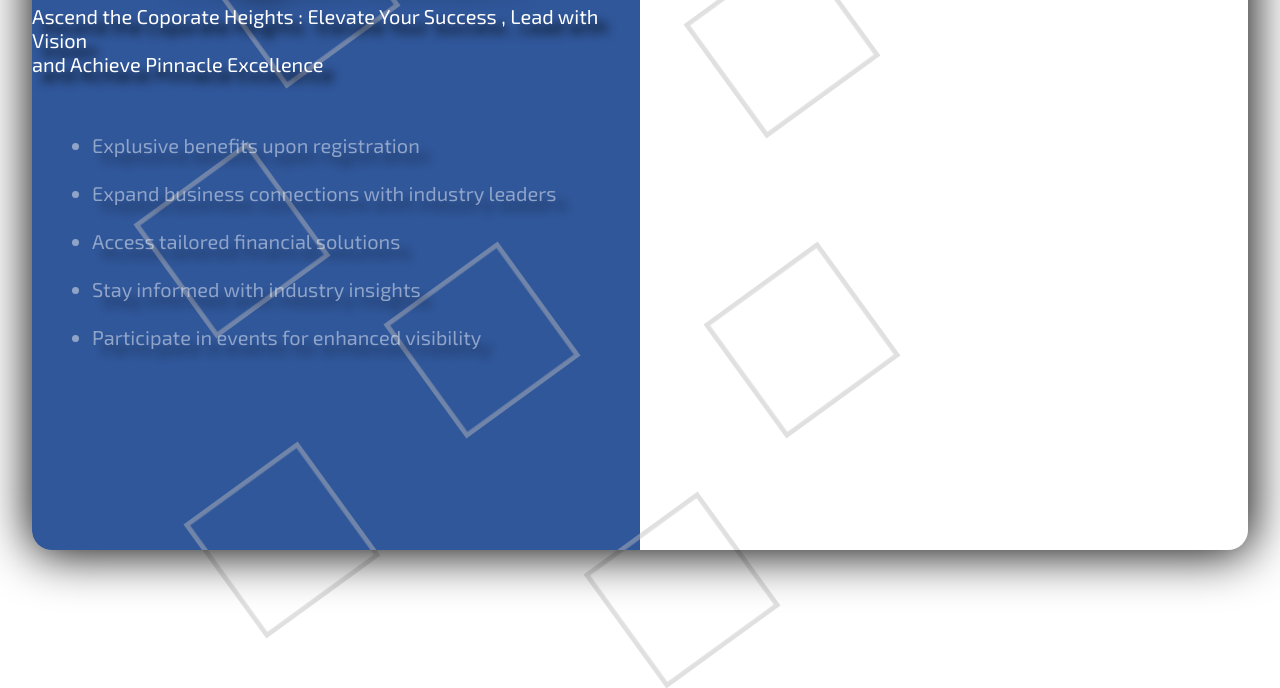
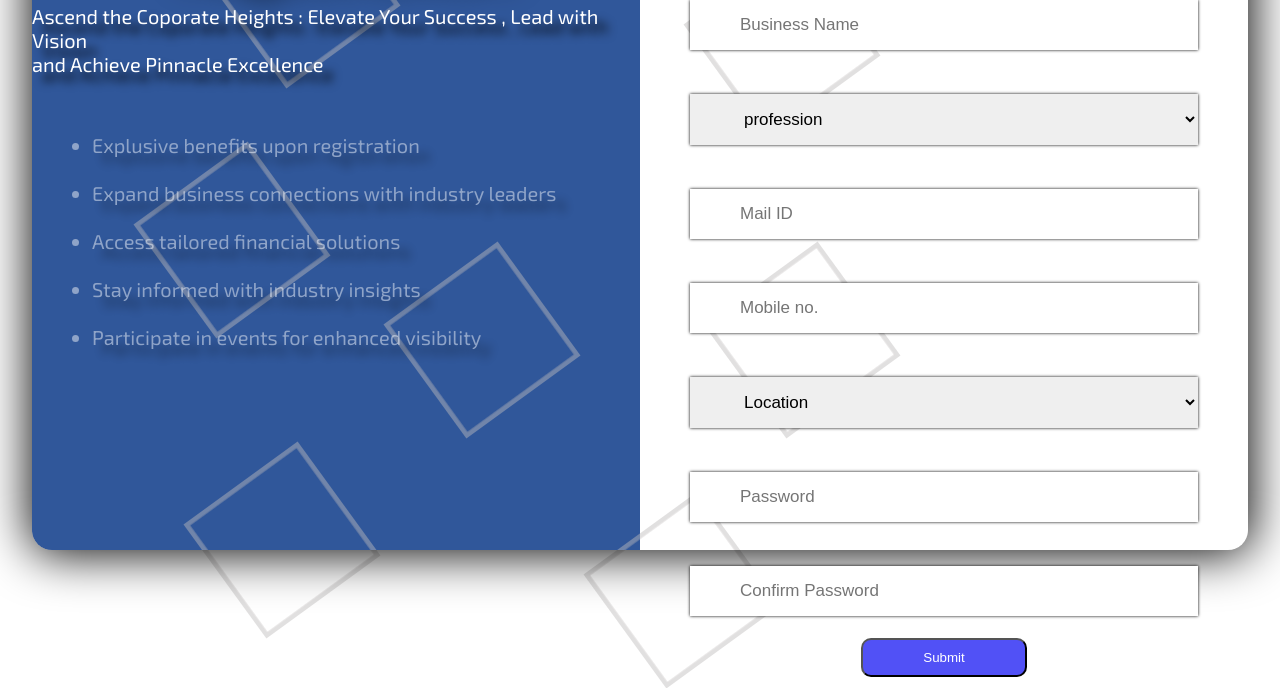
Before and after one commit to AishMishra001/Corporate-Registration-Website, a plain HTML site: page index.html in a window 1280 px wide. Shown: the part 230-918 px from the top of the page. Drawn offline with Linux system fonts and the light colour scheme.

Commit message:
done with the changes

```diff
--- a/index.html
+++ b/index.html
@@ -72,12 +72,39 @@
         <button class="register"><a href="#">Register</a>
 
         </button>
-        <button class="login">
-          Login</button>
+        <button class="login"><a href="#">Login</a>
+          </button>
 
 
       </div>
+      <div class="lowerPart">
+        <form class="form" action="backend.php">
+         <input type="text" placeholder="Name" class="button">
+         <input type="text" placeholder="Business Name" class="button">
+         <select name="" id="option" class="button">
+         <option value="" disabled selected>profession</option>
+         <option value="">Engineering</option>
+         <option value="">Doctor</option>
+         <option value="">Real Estate Agent</option>
+        </select>
+        <input type="email" name="" id="" placeholder="Mail ID" class="button">
+        <input type="number" name="" id="" placeholder="Mobile no." class="button">
+        <select name="" id="location" class="button">
+          <option value="" disabled selected >Location</option>
+          <option value="">Delhi</option>
+          <option value="">Banglore</option>
+          <option value="">Pune</option>
+          <option value="">Mumbai</option>
+        </select>
+        <input type="number" placeholder="Password" class="button">
+        <input type="number" name="" id="" placeholder="Confirm Password" class="button">
+        <button id="lastbutton">Submit</button>
+
+
+        </form>
+      </div>
     </div>
+
   </div>
 </body>
 
--- a/style.css
+++ b/style.css
@@ -75,12 +75,12 @@
 
 @keyframes moveUp {
   from {
-      transform: translateY(50px);
-      opacity: 0;
+    transform: translateY(50px);
+    opacity: 0;
   }
   to {
-      transform: translateY(0);
-      opacity: 1;
+    transform: translateY(0);
+    opacity: 1;
   }
 }
 
@@ -166,8 +166,50 @@
 }
 .register{
   font-size: 30px;
+  border: none;
+  border-radius: 10px;
+  padding: 10px 50px;
+  text-decoration: none;
+  color: black;
 }
 .login{
+  text-decoration: none;
+  color: black;
   font-size: 30px;
+  border: none;
+  border-radius: 10px;
+  padding: 10px 50px;
 
 }
+.login:hover{
+  background-color: rgb(72, 72, 245);
+}
+.register:hover{
+  background-color: rgb(72, 72, 245);
+}
+
+.lowerPart{
+  height: 80%;
+}
+.form{
+  display: flex;
+  flex-direction: column;
+
+}
+
+.button{
+  margin: 22px 50px;
+  padding: 15px 50px;
+  border: none;
+  box-shadow: 0px 0px 3px 0px black;
+  font-size: 17px;
+}
+
+#lastbutton{
+  margin: auto;
+  padding: 10px 60px;
+  border-radius: 10px;
+  background-color: rgb(81, 81, 246);
+  color: white;
+  /* box-shadow: 0px 0px 3px 1px black; */
+}
```
